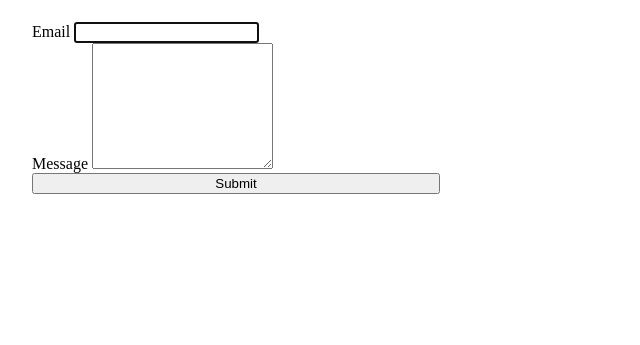
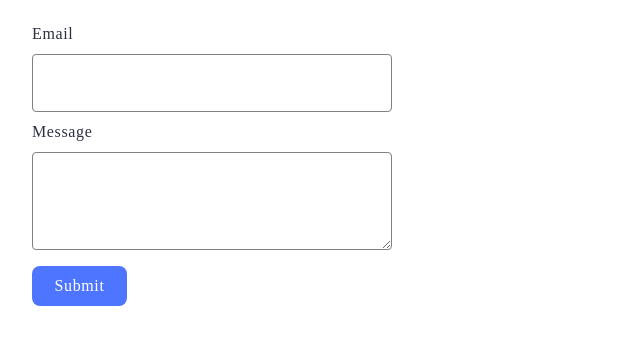
Before and after one commit to Tokyo772/goit-js-hw-09, a website built with Vite: page src/2-form.html in a window 1280 px wide. Shown: the part 65-410 px from the top of the page, without its empty margins (0-640 px from the left). Built offline with nearby package versions, Linux system fonts and the light colour scheme.

Commit message:
task 2 + add styles

```diff
--- a/src/css/styles.css
+++ b/src/css/styles.css
@@ -19,10 +19,77 @@
   height: 100%;
 }
 
+/* Form */
+
 .feedback-form {
   display: flex;
   flex-direction: column;
+  gap: 8px;
 
-  width: 408px;
+  width: 360px;
   padding: 24px;
+
+  border-radius: 8px;
+  background: #fff;
 }
+
+.feedback-form label {
+  display: flex;
+  gap: 8px;
+  flex-direction: column;
+
+  color: #2e2f42;
+
+  line-height: 1.5em;
+  letter-spacing: 0.64px;
+}
+
+.feedback-form button {
+  margin-top: 8px;
+
+  width: 95px;
+  padding: 8px 16px;
+
+  border: none;
+  border-radius: 8px;
+  background: #4e75ff;
+
+  color: #fff;
+  font-family: Montserrat;
+  font-size: 16px;
+  line-height: 1.5em;
+  letter-spacing: 0.64px;
+}
+.feedback-form button:hover {
+  background: #6c8cff;
+}
+
+.feedback-form input,
+.feedback-form textarea {
+  border-radius: 4px;
+  border: 1px solid #808080;
+
+  height: 40px;
+  padding-block: 0;
+  padding-inline: 0;
+
+  padding: 8px 16px;
+
+  color: #2e2f42;
+  font-family: Montserrat;
+  font-size: 16px;
+  line-height: 1.5em;
+  letter-spacing: 0.64px;
+}
+.feedback-form input:hover,
+.feedback-form textarea:hover {
+  border: 1px solid #000;
+}
+.feedback-form input:focus,
+.feedback-form textarea:focus {
+  outline: none;
+  border: 1px solid #808080;
+}
+.feedback-form textarea {
+  height: 80px;
+}
```
